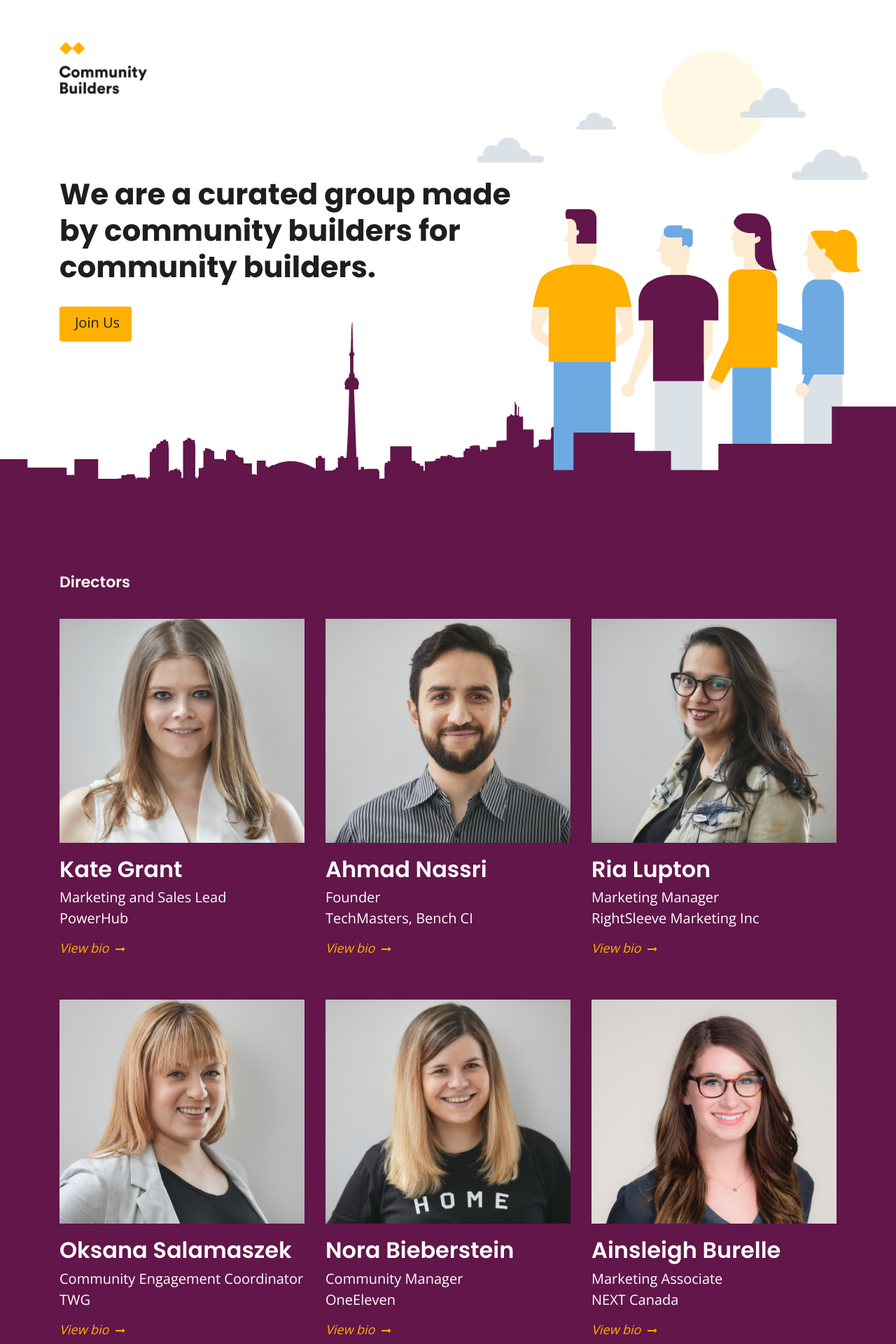
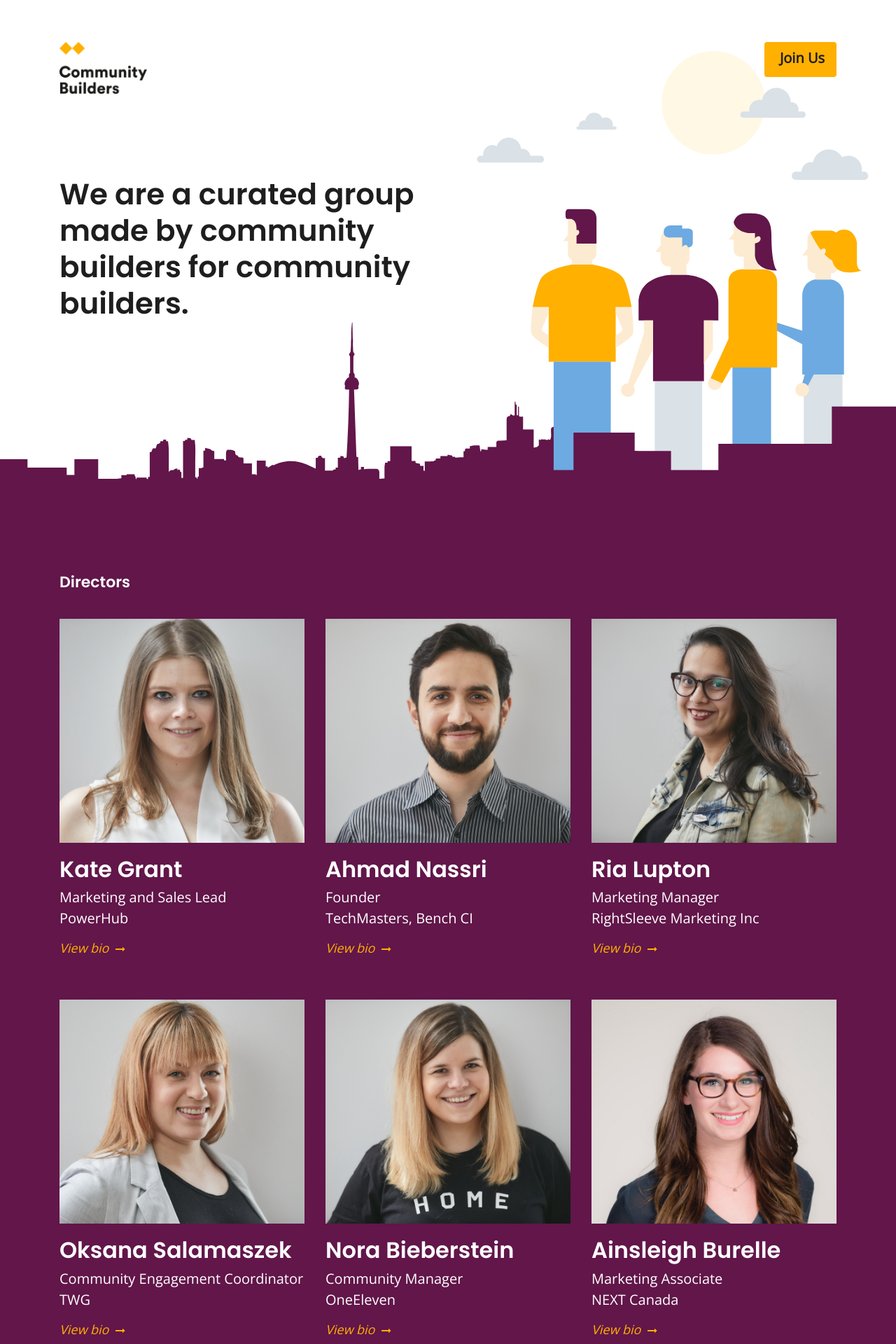
Before and after one commit to canadiancommunitybuilders/communitybuilders.io, a Jekyll site: the page built from index.html, in a window 1280 px wide. Shown: the top 1920 px of the page at 70% size. Built offline with Jekyll 4.4.1, drawn with Linux system fonts in a browser that asks for light colours; some of the changed text lies outside the part shown.

Commit message:
fix(layout): mobile layout and grid fixes

```diff
--- a/_includes/footer.html
+++ b/_includes/footer.html
@@ -1,9 +1,9 @@
 <footer class="primary">
   <div class="container">
     <div class="row">
-      <div class="col col-md-6 cta">Join Canada's growing community of builders.</div>
+      <div class="col-12 col-lg-6 cta">Join Canada's growing community of builders.</div>
 
-      <div class="col col-md-6">
+      <div class="col-12 col-lg-6">
         <form action="https://formspree.io/communitybuildersio@gmail.com" method="POST">
           <input type="hidden" name="_next" value="{{ site.url }}/thanks/"/>
           <input type="hidden" name="_subject" value="New Application"/>
--- a/_layouts/director.html
+++ b/_layouts/director.html
@@ -10,7 +10,7 @@
 
 <main class="container">
   <div class="row">
-    <div class="col col-lg-6">
+    <div class="col-12 col-lg-6">
       <h1>{{ page.name }}</h1>
       <p>{{ page.title }}, {{ page.company }}</p>
 
@@ -18,7 +18,7 @@
       {% if page.twitter %}<i class="fa fa-twitter"></i> <a href="https://twitter.com/{{ page.twitter }}" target="_blank">@{{ page.twitter }}</a>{% endif %}
     </div>
 
-    <div class="col col-lg-6">
+    <div class="col-12 col-lg-6">
       {{ content }}
     </div>
   </div>
--- a/_layouts/home.html
+++ b/_layouts/home.html
@@ -6,9 +6,11 @@
   <div class="container">
     <a href="/"><img class="logo" src="/assets/images/logo-full.png"/></a>
 
-    <div class="about">{{ site.description | markdownify }}</div>
+    <a class="button" href="#join">Join Us</a>
 
-    <a class="button" href="#join">Join Us</a>
+    <div class="row">
+      <div class="col-10 col-sm-9 col-md-8 col-lg-6 about">{{ site.description | markdownify }}</div>
+    </div>
   </div>
 </header>
 
--- a/css/director.scss
+++ b/css/director.scss
@@ -20,7 +20,7 @@
   color: $grape-purple;
 }
 
-.col {
+[class^=col] {
   padding-top: 40px;
 
   &:first-of-type {
@@ -44,7 +44,7 @@
     width: 200px;
   }
 
-  .col {
+  [class^=col] {
     padding: 80px 0;
   }
 }
--- a/css/home.scss
+++ b/css/home.scss
@@ -6,22 +6,27 @@
 
 header {
   .about p {
-    margin: 40px 0 0 0;
-    width: 60%;
+    margin: 30px 0 0 0;
     line-height: 1.24;
     font-family: 'Poppins', sans-serif;
+    font-size: 24px;
   }
 
   .button {
+    float: right;
     display: inline-block;
     padding: 8px 17px 12px 22px;
-    margin-top: 30px;
     border-radius: 4px;
     background-color: $orange-yellow;
-    margin-bottom: 40px;
 
     color: $black;
     font-size: 20px;
+    font-weight: 600;
+
+    &:hover {
+      color: white;
+      text-decoration: none;
+    }
   }
 }
 
@@ -75,7 +80,7 @@
     }
   }
 
-  .col {
+  [class^=col] {
     margin-bottom: 60px;
   }
 }
@@ -112,23 +117,7 @@
 @media (min-width: 768px) {
   header {
     .about p {
-      width: 50%;
       font-size: 30px;
-      font-weight: 700;
-    }
-  }
-
-  #conduct {
-    background: linear-gradient(90deg, rgba($orange-yellow, .1) 50%, #FFFFFF 50%);
-
-    .col:first-of-type {
-      padding-right: 100px;
-      padding-bottom: 100px;
-    }
-
-    .col:last-of-type {
-      padding-left: 100px;
-      padding-bottom: 100px;
     }
   }
 }
@@ -138,12 +127,26 @@
   header {
     .about p {
       margin: 118px 0 0 0;
-      width: 60%;
       font-size: 42px;
+      font-weight: 600;
     }
 
     .button {
       margin-bottom: 0;
     }
   }
+
+  #conduct {
+    background: linear-gradient(90deg, rgba($orange-yellow, .1) 50%, #FFFFFF 50%);
+
+    [class^=col]:first-of-type {
+      padding-right: 100px;
+      padding-bottom: 100px;
+    }
+
+    [class^=col]:last-of-type {
+      padding-left: 100px;
+      padding-bottom: 100px;
+    }
+  }
 }
--- a/index.html
+++ b/index.html
@@ -11,7 +11,7 @@
       {% for director in site.directors %}
         {% assign id = director.name | slugify %}
 
-        <div class="col col-lg-4 col-md-4">
+        <div class="col-12 col-lg-4 col-md-4">
           <a href="{{ director.url | replace: 'index.html', '' }}" class="picture" style="background-image: url('/assets/images/directors/{{ id }}.jpg')"></a>
 
           <h3>{{ director.name }}</h3>
@@ -30,7 +30,7 @@
     <h2>Code of Conduct</h2>
 
     <div class="row">
-      <div class="col col-md-6">
+      <div class="col-12 col-lg-6">
         <p><strong>No spamming.</strong> We encourage participation in authentic way. This way you help contribute to the health and longevity of the group.</p>
 
         <p><strong>We do not tolerate disrespectful behaviour</strong> towards other members of the community, this includes demeaning, discriminatory or harassing messages. Exercise consideration. Basically: “Don't be that guy (or girl)”.</p>
@@ -40,7 +40,7 @@
         <p><strong>Don't keep silent if you observe hurtful behaviour.</strong> One can only try and fix what one is aware of. Please report your concerns to <a href="mailto:communitybuildersio@gmail.com">communitybuildersio@gmail.com</a>. All reports will be handled with discretion.</p>
       </div>
 
-      <div class="col col-md-6">
+      <div class="col-12 col-lg-6">
         <p>It's simple, this is <em>a curated group made by community builders for community builders</em>. You must be a community builder to join. It is for community builders to learn from each other first and foremost.</p>
 
         <p>We assume everyone in our community is intelligent and well meaning. We will not tell you what to do, however there are a few things that this group requires in order for it to operate at full value to its members:</p>
@@ -59,7 +59,7 @@
 
     <div class="row">
     {% for advisor in site.data.advisors %}
-      <div class="col col-lg-4 col-md-4">
+      <div class="col-12 col-lg-4 col-md-4">
         <a href="{{ advisor.link }}" target="_blank" class="picture" style="background-image: url('/assets/images/advisors/{{ advisor.name | slugify }}.jpg')"></a>
 
         <h3>{{ advisor.name }}</h3>
```
Also changed, not shown: other parts of _includes/footer.html (+1 -1 lines).
